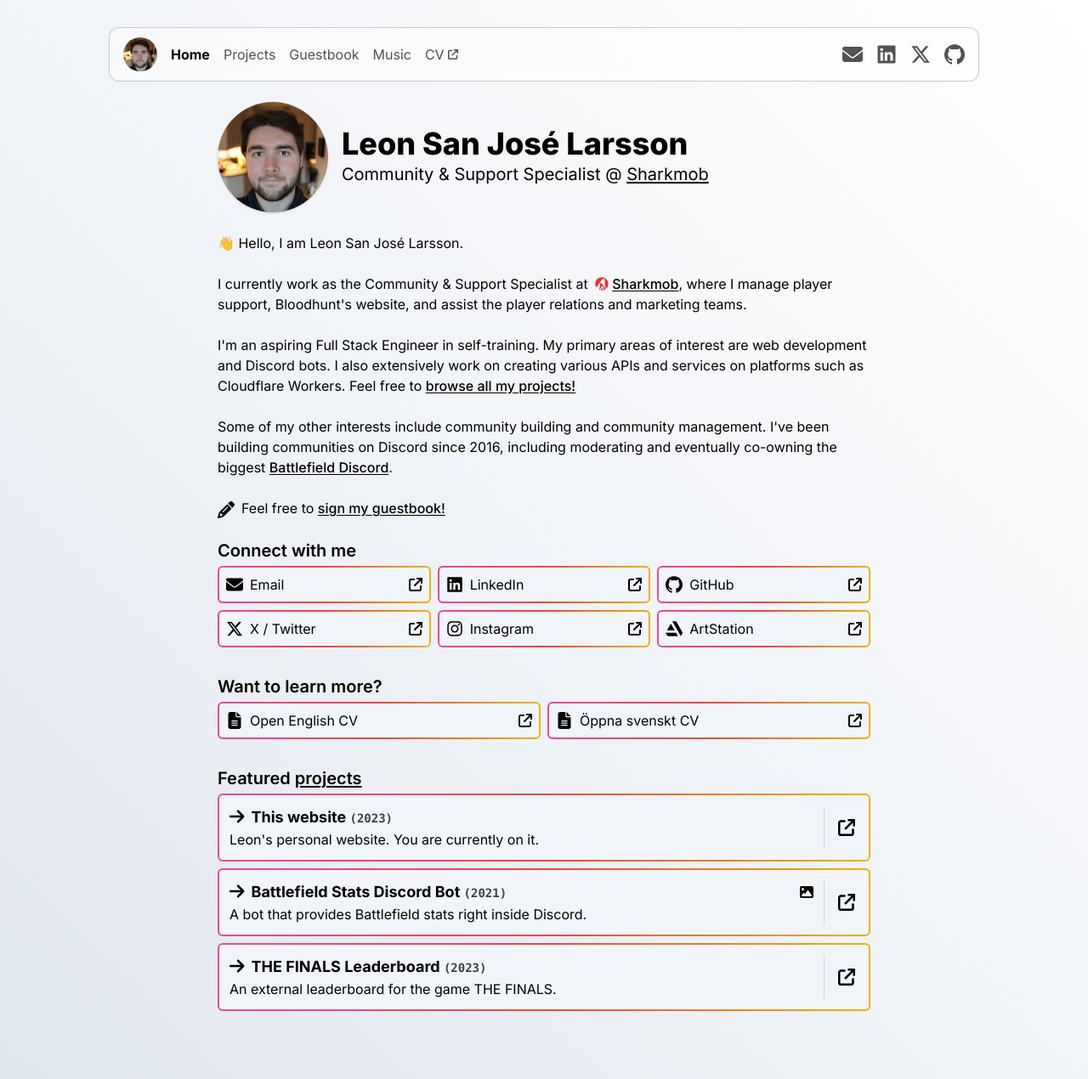
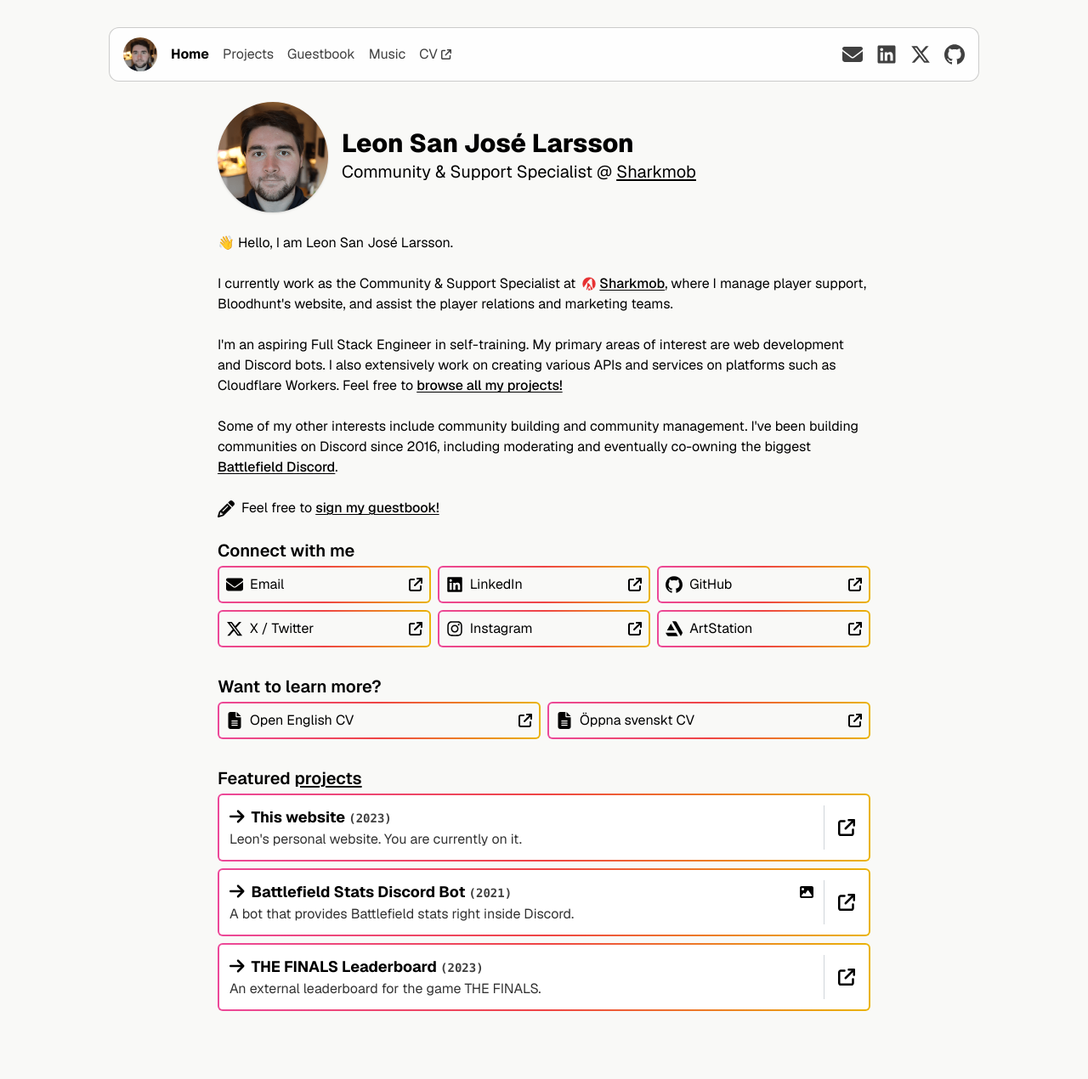
Before and after one commit to leonlarsson/leon-home, a Next.js app: page / in a window 1280 px wide. Shown: the whole page at 85% size. Built offline with nearby package versions, Linux system fonts and the light colour scheme.

Commit message:
small theme refresh
- Darker light mode
- Lighter light mode
- Removed top loader
- Switched from Inter to Geist font

```diff
--- a/app/(main)/components/Header.tsx
+++ b/app/(main)/components/Header.tsx
@@ -9,7 +9,7 @@ export default () => {
       <header className="relative z-50 mb-6 hidden px-6 min-[510px]:block">
         {/* <GradientBorder rounded="rounded-[13px]" extraClasses="max-w-5xl mx-auto">
           <div className="flex h-16 items-center justify-between rounded-xl bg-white/80 dark:bg-[#1e1e1e]/70"> */}
-        <div className="mx-auto flex h-16 w-full max-w-5xl justify-between rounded-xl border-[1px] border-black/20 bg-white/50 px-2 dark:border-kinda-white/10 dark:bg-[#1e1e1e]/50">
+        <div className="mx-auto flex h-16 w-full max-w-5xl justify-between rounded-xl border-[1px] border-black/20 bg-white/80 px-2 dark:border-kinda-white/10 dark:bg-[#1e1e1e]/30">
           <div className="flex items-center *:px-2">
             <HeaderLink
               content={
@@ -73,7 +73,7 @@ export default () => {
 
       {/* BOTTOM OVERLAY HEADER */}
       <header className="fixed inset-x-0 bottom-0 z-50 block px-6 pb-6 min-[510px]:hidden">
-        <div className="flex h-16 rounded-xl border-[1px] border-black/40 bg-white/50 text-xl backdrop-blur-md dark:border-kinda-white/10 dark:bg-[#1e1e1e]/50">
+        <div className="flex h-16 rounded-xl border-[1px] border-black/40 bg-white/80 text-xl backdrop-blur-md dark:border-kinda-white/10 dark:bg-[#1e1e1e]/50">
           <div className="flex w-full justify-evenly text-2xl *:px-0 min-[275px]:*:px-2">
             <HeaderLink
               content={<Icons.house className="w-8" />}
--- a/app/(main)/components/HeaderLink.tsx
+++ b/app/(main)/components/HeaderLink.tsx
@@ -21,7 +21,7 @@ export default ({
 
   return (
     <Link
-      className={`flex h-full items-center text-neutral-600 transition-all hover:text-black dark:text-neutral-400 dark:hover:text-kinda-white ${
+      className={`flex h-full items-center text-neutral-700 transition-all hover:text-black dark:text-neutral-400 dark:hover:text-kinda-white ${
         inProject ? "font-bold !text-black dark:!text-kinda-white" : ""
       }`}
       href={url}
--- a/app/(main)/guestbook/components/EntriesDisplaySettings.tsx
+++ b/app/(main)/guestbook/components/EntriesDisplaySettings.tsx
@@ -28,7 +28,7 @@ export default () => {
           onChange={onNamedEntriesChange}
         />
         <label
-          className="select-none underline-offset-2 opacity-75 transition-opacity peer-checked:underline peer-checked:opacity-100 dark:opacity-50"
+          className="select-none underline-offset-2 opacity-80 transition-opacity peer-checked:underline peer-checked:opacity-100"
           htmlFor="named"
         >
           Show only named entries
@@ -44,7 +44,7 @@ export default () => {
           onChange={e => setShowTimestamps(e.target.checked)}
         />
         <label
-          className="select-none underline-offset-2 opacity-75 transition-opacity peer-checked:underline peer-checked:opacity-100 dark:opacity-50"
+          className="select-none underline-offset-2 opacity-80 transition-opacity peer-checked:underline peer-checked:opacity-100"
           htmlFor="timestamps"
         >
           Show timestamps
--- a/app/(main)/layout.tsx
+++ b/app/(main)/layout.tsx
@@ -1,13 +1,11 @@
-import NextTopLoader from "nextjs-toploader";
 import Header from "./components/Header";
 import "./main-style.css";
 
 export default ({ children }: { children: React.ReactNode }) => {
   return (
     <div
-      className={`min-h-[100svh] bg-gradient-to-bl from-white to-slate-200 text-black dark:from-kinda-black dark:to-kinda-black dark:text-kinda-white`}
+      className={`min-h-[100svh] bg-kinda-white text-black dark:bg-kinda-black dark:text-kinda-white`}
     >
-      <NextTopLoader showSpinner={false} color="#0076ff" />
       <Header />
       {/* Below 510px (no header) width, add bottom margin to accomodate the bottom overlay header. Add relative if issues occur */}
       {/* Also below 510px width, add some padding to the top */}
--- a/app/(main)/page.tsx
+++ b/app/(main)/page.tsx
@@ -4,7 +4,7 @@ import projects from "@/data/projects";
 import TypeAnimation from "./components/TypeAnimation";
 import GradientBorder from "./components/GradientBorder";
 import smLogo from "/public/assets/images/smlogo_notext.png";
-import { Project } from "./projects/components/ProjectsGrid";
+import { Project, ProjectSkeleton } from "./projects/components/ProjectsGrid";
 import Icons from "./components/icons";
 
 export default () => {
@@ -15,7 +15,7 @@ export default () => {
         <Image
           className="h-full select-none rounded-[100px] shadow transition-all hover:rounded-l-[10px] hover:shadow-lg active:translate-x-1 max-md:w-[50px]"
           src="/assets/images/avatar.png"
-          alt="Leon image"
+          alt="Leon"
           width={130}
           height={130}
           priority
@@ -23,7 +23,7 @@ export default () => {
         />
 
         <div className="flex flex-col gap-1 max-md:gap-0">
-          <span className="text-4xl font-extrabold leading-none transition-all max-md:text-xl">
+          <span className="text-3xl font-extrabold leading-none transition-all max-md:text-xl">
             Leon San José Larsson
           </span>
           <span className="text-xl transition-all max-md:text-sm">
@@ -176,7 +176,7 @@ export default () => {
                 <Link
                   href={url}
                   target="_blank"
-                  className="flex items-center justify-between rounded bg-slate-100 p-2 dark:bg-kinda-black"
+                  className="flex items-center justify-between rounded bg-kinda-white p-2 dark:bg-kinda-black"
                 >
                   <div className="flex items-center">
                     {icon}
@@ -208,7 +208,7 @@ export default () => {
                 <Link
                   href={url}
                   target="_blank"
-                  className="flex items-center justify-between rounded bg-slate-100 p-2 dark:bg-kinda-black"
+                  className="flex items-center justify-between rounded bg-kinda-white p-2 dark:bg-kinda-black"
                 >
                   <div className="flex items-center">
                     <Icons.file className="me-2 inline size-5" />
--- a/app/(main)/projects/[slug]/opengraph-image.tsx
+++ b/app/(main)/projects/[slug]/opengraph-image.tsx
@@ -19,7 +19,7 @@ export default async ({ params }: { params: { slug: string } }) => {
 
   return new ImageResponse(
     (
-      <div tw="h-full w-full flex flex-col justify-center items-center text-center bg-slate-200 font-normal">
+      <div tw="h-full w-full flex flex-col justify-center items-center text-center bg-kinda-white font-normal">
         <img
           tw="rounded-full shadow-xl"
           // @ts-ignore src is confused
--- a/app/(main)/projects/components/ProjectsGrid.tsx
+++ b/app/(main)/projects/components/ProjectsGrid.tsx
@@ -28,7 +28,7 @@ export const Project = ({
 }) => {
   return (
     <GradientBorder rounded="rounded-[6px]" padding="p-[2px]" hoverable>
-      <div className="flex h-full rounded bg-slate-100 text-start transition-colors dark:bg-kinda-black">
+      <div className="flex h-full rounded bg-white text-start transition-colors dark:bg-kinda-black">
         <Link
           href={`/projects/${project.slug}`}
           className="group flex flex-1 flex-col p-3"
@@ -64,7 +64,9 @@ export const Project = ({
           </div>
 
           {/* Description */}
-          <span>{project.shortDescription}</span>
+          <span className="opacity-80 transition-opacity group-hover:opacity-100">
+            {project.shortDescription}
+          </span>
 
           {/* Tags */}
           {displayTags && project.tags && (
@@ -101,7 +103,7 @@ export const Project = ({
 
 export const ProjectSkeleton = () => (
   <GradientBorder rounded="rounded-[6px]" padding="p-[2px]" hoverable>
-    <div className="flex h-full rounded bg-slate-100 text-start transition-colors dark:bg-kinda-black">
+    <div className="flex h-full rounded bg-white text-start transition-colors dark:bg-kinda-black">
       <div className="group flex flex-1 flex-col p-3" draggable={false}>
         <span className="text-lg font-bold">
           <Icons.arrowRight className="mb-1 me-2 inline h-5 transition-transform group-hover:translate-x-1" />
--- a/app/(main)/projects/components/SortCheckbox.tsx
+++ b/app/(main)/projects/components/SortCheckbox.tsx
@@ -23,7 +23,7 @@ export default () => {
         }}
       />
       <label
-        className="select-none underline-offset-2 opacity-75 transition-opacity peer-checked:underline peer-checked:opacity-100 dark:opacity-50"
+        className="select-none underline-offset-2 opacity-80 transition-opacity peer-checked:underline peer-checked:opacity-100"
         htmlFor="sort"
       >
         Sort by newest
--- a/app/(main)/projects/opengraph-image.tsx
+++ b/app/(main)/projects/opengraph-image.tsx
@@ -27,7 +27,7 @@ export default async () => {
 
   return new ImageResponse(
     (
-      <div tw="h-full w-full flex flex-col justify-center items-center text-center bg-slate-200 font-normal">
+      <div tw="h-full w-full flex flex-col justify-center items-center text-center bg-kinda-white font-normal">
         <img
           tw="rounded-full shadow-xl"
           // @ts-ignore src is confused
--- a/app/layout.tsx
+++ b/app/layout.tsx
@@ -3,9 +3,8 @@
 import type { Metadata } from "next";
 import { Analytics } from "@vercel/analytics/react";
 import { SpeedInsights } from "@vercel/speed-insights/next";
-import { Inter } from "next/font/google";
-const inter = Inter({ subsets: ["latin"], variable: "--font-inter" });
 import { GeistMono } from "geist/font/mono";
+import { GeistSans } from "geist/font/sans";
 import generateOGMetadata from "./utils/generateOGMetadata";
 
 import "./globals.css";
@@ -41,7 +40,7 @@ export const metadata: Metadata = {
 export default ({ children }: { children: React.ReactNode }) => {
   return (
     <html
-      className={`${inter.variable} ${GeistMono.variable} overflow-y-scroll`}
+      className={`${GeistMono.variable} ${GeistSans.variable} overflow-y-scroll`}
       lang="en"
     >
       <body>
--- a/package.json
+++ b/package.json
@@ -27,7 +27,6 @@
     "geist": "^1.3.0",
     "next": "^14.2.3",
     "next-auth": "^5.0.0-beta.5",
-    "nextjs-toploader": "^1.6.12",
     "postcss": "^8.4.26",
     "react": "18.2.0",
     "react-dom": "18.2.0",
--- a/tailwind.config.ts
+++ b/tailwind.config.ts
@@ -9,12 +9,12 @@ export default {
   theme: {
     extend: {
       fontFamily: {
-        sans: "var(--font-inter)",
+        sans: "var(--font-geist-sans)",
         "geist-mono": "var(--font-geist-mono)",
       },
       colors: {
-        "kinda-black": "#0e1011",
-        "kinda-white": "#f2f0ed",
+        "kinda-black": "#070808",
+        "kinda-white": "#f9f9f7",
       },
     },
   },
```
Also changed, not shown: 1 other file (tests, documents, lock files or other folders).
